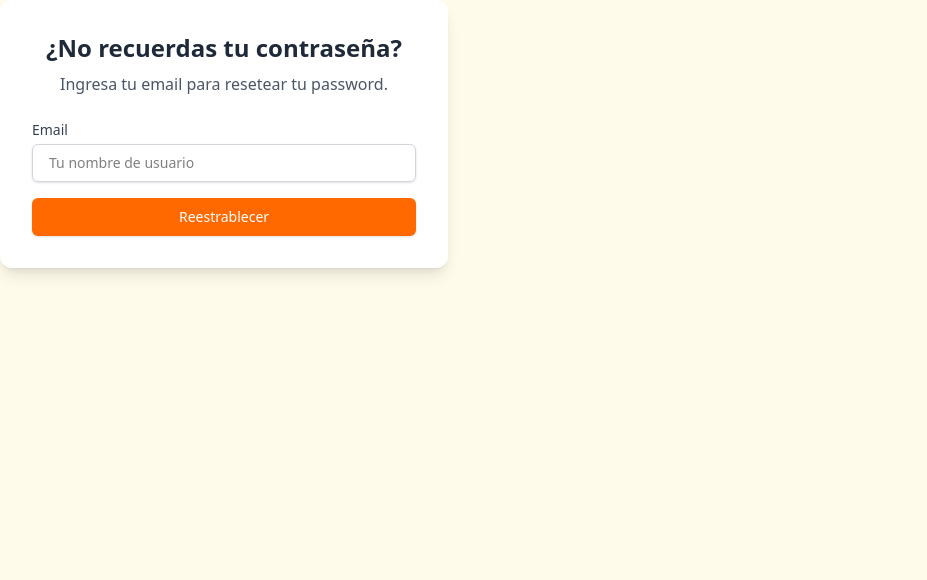
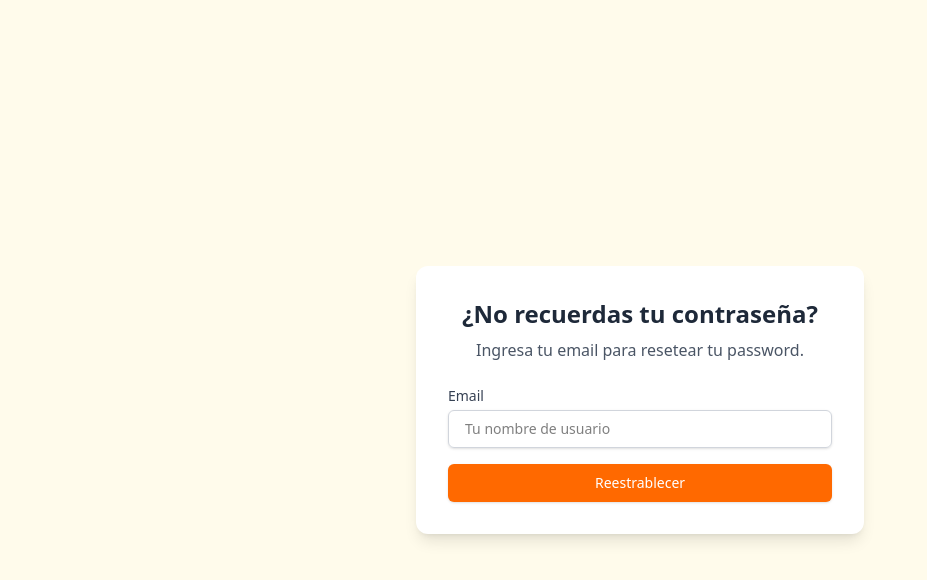
Before and after one commit to sebsolezzi88/Frontend-MiraMichisARG, a React (Vite) app: page /reset in a window 1280 px wide. Shown: the top 580 px of the page, without its empty margins (0-927 px from the left). Built offline with nearby package versions, Linux system fonts and the light colour scheme; no server answers.

Commit message:
CAmbio div reset password

```diff
--- a/src/page/RestardPassword.tsx
+++ b/src/page/RestardPassword.tsx
@@ -31,6 +31,7 @@
     }
 
   return (
+    <div className='min-h-screen flex items-center justify-center p-4'>
     <div className="max-w-md w-full bg-white rounded-xl shadow-lg p-8 space-y-6">
             <div className="text-center">
                 <h2 className="text-2xl font-extrabold text-gray-800 mb-2">
@@ -74,6 +75,7 @@
 
 
         </div>
+        </div>
   )
 }
 
```
